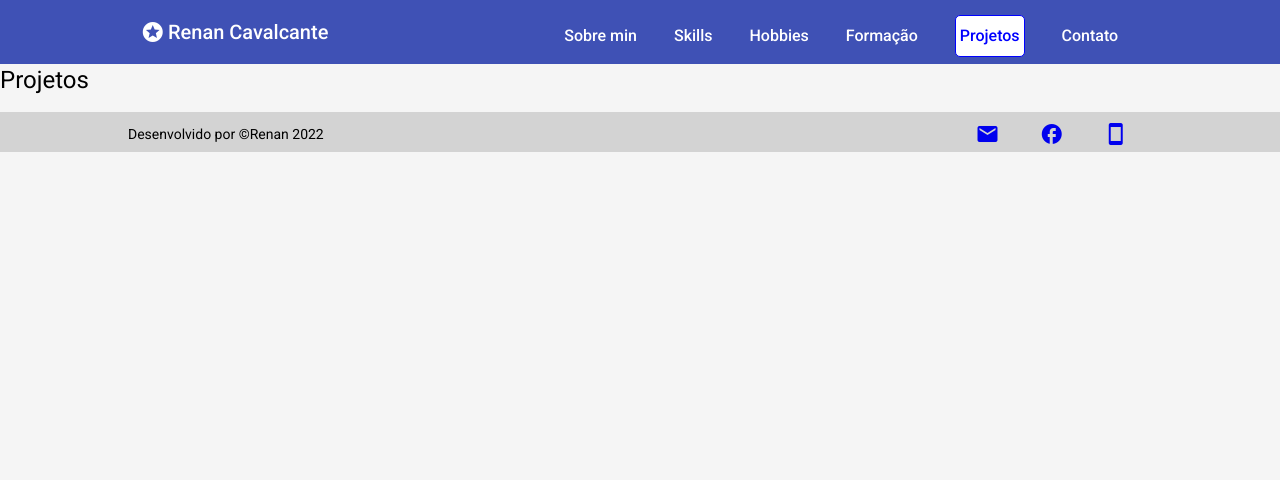
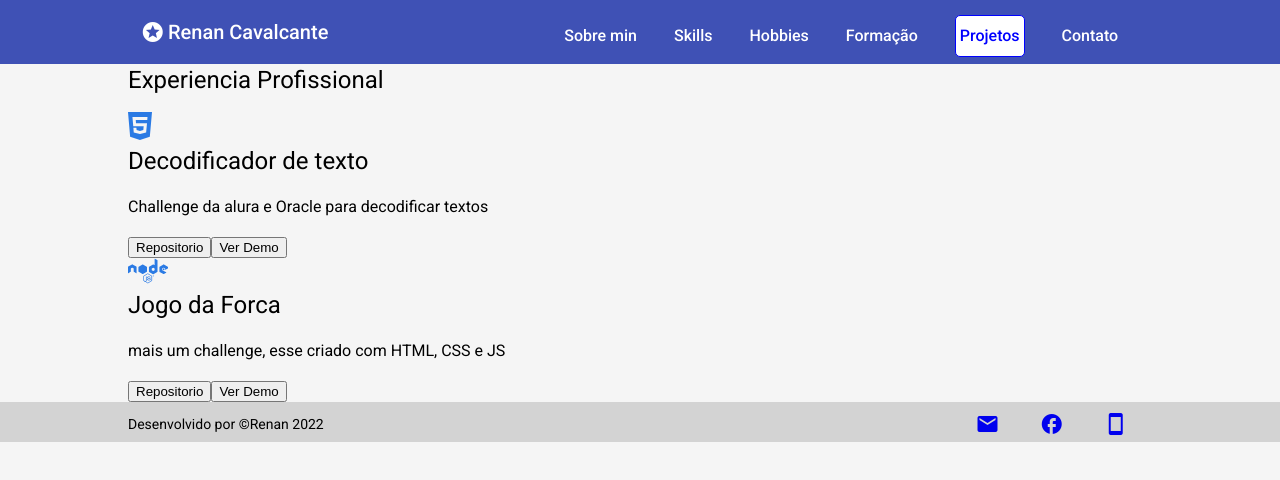
Before and after one commit to renanrcs/myPortifolio, an Angular app: page /projetos in a window 1280 px wide. Shown: the top 480 px of the page. Built offline with nearby package versions, Linux system fonts and the light colour scheme.

Commit message:
implements project  component

```diff
--- a/src/app/app-routing.module.ts
+++ b/src/app/app-routing.module.ts
@@ -10,7 +10,7 @@ import { RouterModule, Routes } from '@angular/router';
 
 
 const routes: Routes = [
-  { path: '', component: ProjetosComponent},
+  { path: '', component: AboutComponent},
   { path: 'about', component: AboutComponent},
   { path: 'contact', component: ContactComponent},
   { path: 'formation', component: FormationComponent},
--- a/src/app/pages/projetos/projetos.component.html
+++ b/src/app/pages/projetos/projetos.component.html
@@ -1,2 +1,18 @@
-
-<h1>Projetos</h1>
+<section class="container">
+  <h1 class="title-section">Experiencia Profissional</h1>
+  <div class="div-main" *ngFor="let projeto of projetos">
+    <div class="div-main__items">
+      <div class="div-main__items__image">
+        <img [src]="projeto.imagem">
+      </div>
+      <div class="div-main__items__text">
+        <h1>{{ projeto.titulo }}</h1>
+        <h3>{{ projeto.subtitulo}}</h3>
+        <div class="div-main__items__text__buttons">
+          <button>Repositorio</button>
+          <button>Ver Demo</button>
+        </div>
+      </div>
+    </div>
+  </div>
+</section>
--- a/src/app/pages/projetos/projetos.component.ts
+++ b/src/app/pages/projetos/projetos.component.ts
@@ -7,6 +7,14 @@ import { Component, OnInit } from '@angular/core';
 })
 export class ProjetosComponent implements OnInit {
 
+  projetos = [
+    {imagem: '../assets/icons/skills/icon-html.svg', titulo: 'Decodificador de texto',
+    subtitulo: 'Challenge da alura e Oracle para decodificar textos'},
+    {imagem: '../assets/icons/skills/icon-node.svg',
+  titulo: 'Jogo da Forca',
+  subtitulo: 'mais um challenge, esse criado com HTML, CSS e JS'}
+  ];
+
   constructor() { }
 
   ngOnInit(): void {
```
